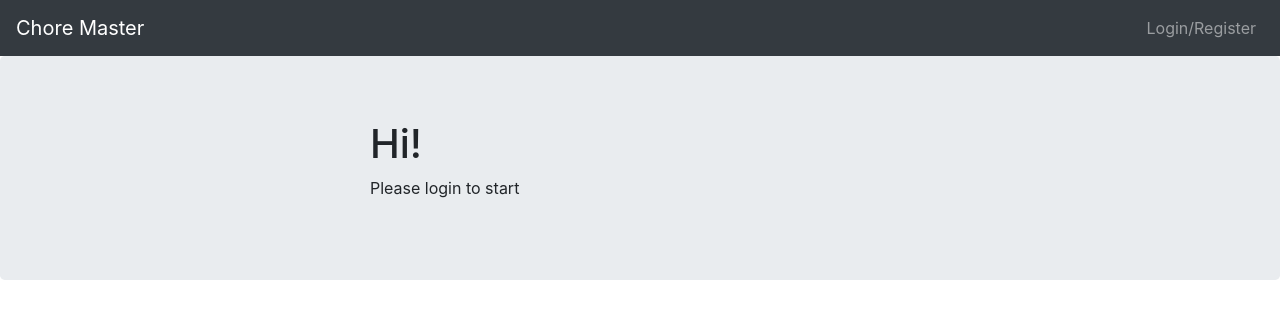
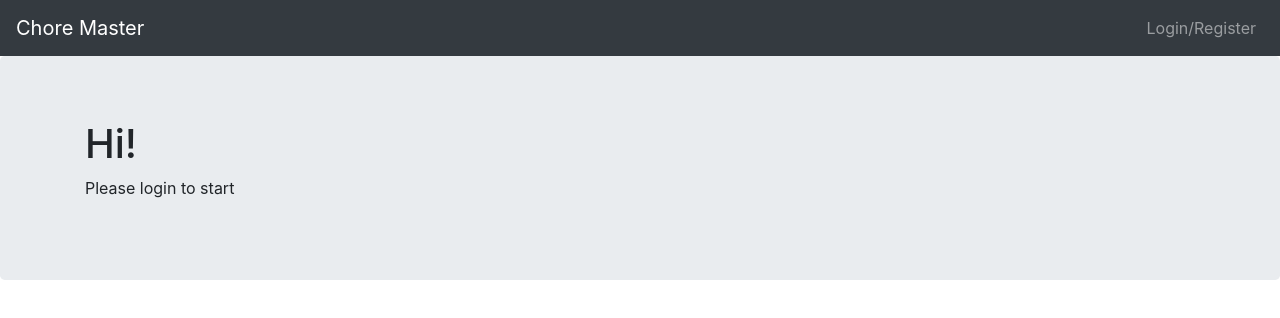
Before and after one commit to shoomkloom/ChoreMasterApp, an Angular app: page / in a window 1280 px wide. Shown: the top 318 px of the page. Built offline with nearby package versions, Linux system fonts and the light colour scheme.

Commit message:
move alert

```diff
--- a/src/app/app.component.html
+++ b/src/app/app.component.html
@@ -32,34 +32,12 @@
 
 </nav>
 
-<!--
-<nav class="navbar navbar-expand navbar-dark bg-dark">
-  <div class="navbar-nav">
-    <a class="nav-item nav-link" routerLink="/">Home</a>
-  </div>
-  <div class="navbar-nav ml-auto">
-    <div *ngIf="currentUser.name">
-        <div class="d-inline-block" ngbDropdown #myDrop="ngbDropdown">
-          <button
-            class="btn btn-outline-primary mr-2"
-            id="dropdownManual"
-            ngbDropdownAnchor (focus)="myDrop.open()">
-              {{currentUser.name}}
-          </button>
-          <div ngbDropdownMenu aria-labelledby="dropdownManual">
-            <button ngbDropdownItem (click)="logout()">Logout</button>
-          </div>
-        </div>
-    </div>
-    </div>
-</nav>
--->
 <!-- main app container -->
 <div class="jumbotron">
+  <cm-alert></cm-alert>
   <div class="container">
       <div class="row">
-          <div class="col-sm-6 offset-sm-3">
-              <cm-alert></cm-alert>
+          <div class="col-sm-6">
               <router-outlet></router-outlet>
           </div>
       </div>
```
